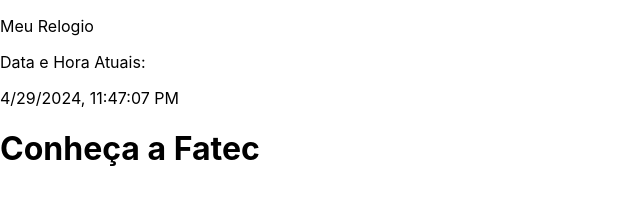
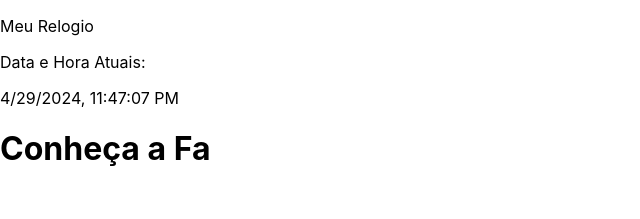
Before and after one commit to ThiagoApl/React, a React (Create React App) app: page / in a window 1280 px wide. Shown: the top 219 px of the page, without its empty margins (0-640 px from the left). Built offline with nearby package versions, Linux system fonts and the light colour scheme.

Commit message:
Add files via upload

```diff
--- a/src/Letreiro.js
+++ b/src/Letreiro.js
@@ -1,9 +1,17 @@
-function Letreiro () {
-  return (
-    <>
-     <h1>Conheça a Fatec</h1>
-    </>
-  );
+import React, { useState, useEffect } from 'react';
+const TypingText = () => {
+  const text = ' Conheça a Fatec ';
+  const [index, steIndex] = useState(0);
+
+  useEffect(() => {
+    const timeoutld = setTimeout(()=> {
+      steIndex((prevIndex) =>(prevIndex + 1)% text.length);
+    },400); //Ajuste a velocidade
+
+    return ()=> clearTimeout(timeoutld);
+  },[index]);
+
+  return <h1>{text.slice(0, index)}</h1>;
 }
 
-export default Letreiro
+export default TypingText;
```
